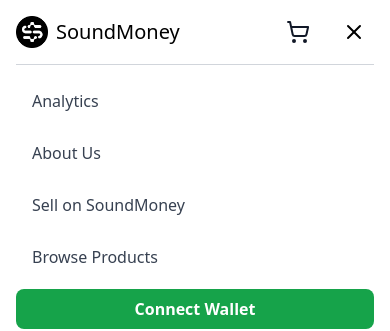
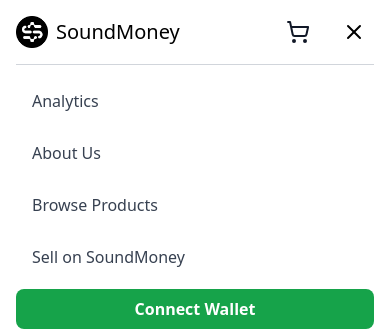
Before and after one commit to soundmoneyprotocol/shop, a Next.js app: page / in a window 390 px wide. Both pictures are taken after a click on the button 354 px from the left and 32 px from the top of the page. Shown: the top 331 px of the page. Built offline with nearby package versions, Linux system fonts and the light colour scheme; no server answers.

Commit message:
Update: reorder hamburger menu - Browse Products after About Us, before Sell on SoundMoney

```diff
--- a/src/components/Navigation.tsx
+++ b/src/components/Navigation.tsx
@@ -151,16 +151,16 @@
               About Us
             </Link>
             <Link
+              href="/marketplace"
+              className="block px-4 py-2 text-gray-700 hover:text-black hover:bg-gray-100 transition"
+            >
+              Browse Products
+            </Link>
+            <Link
               href="/seller/dashboard"
               className="block px-4 py-2 text-gray-700 hover:text-black hover:bg-gray-100 transition"
             >
               Sell on SoundMoney
-            </Link>
-            <Link
-              href="/marketplace"
-              className="block px-4 py-2 text-gray-700 hover:text-black hover:bg-gray-100 transition"
-            >
-              Browse Products
             </Link>
             {!isConnected && (
               <button
```
